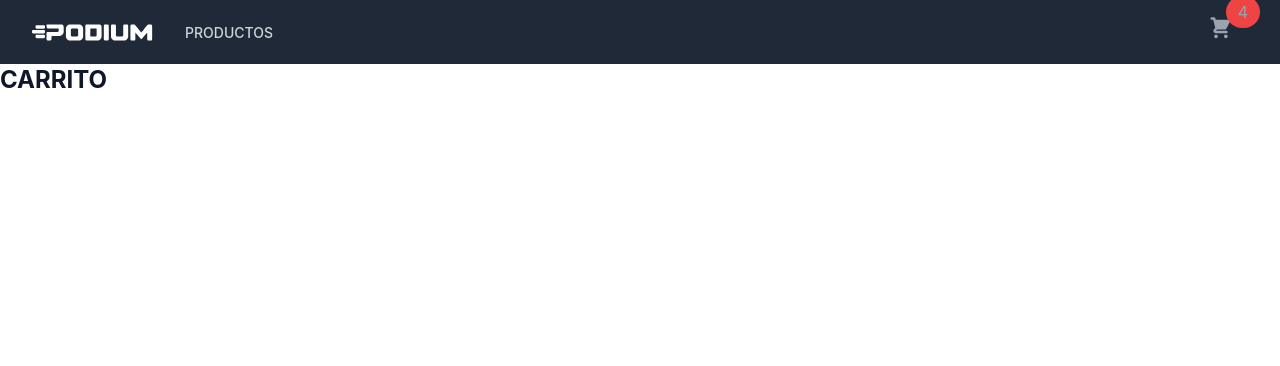
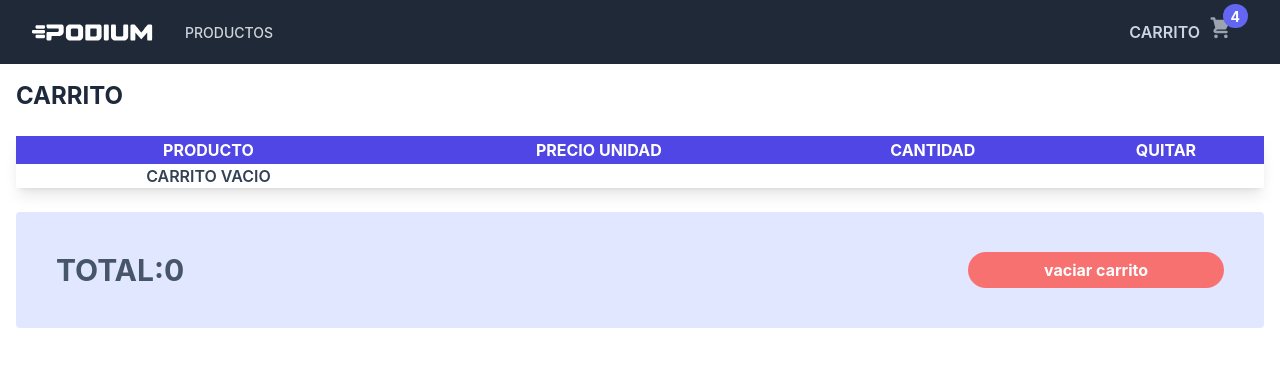
Before and after one commit to diegodg91/podium-shop, a React (Create React App) app: page /cart in a window 1280 px wide. Shown: the top 366 px of the page. Built offline with nearby package versions, Linux system fonts and the light colour scheme.

Commit message:
Seccion Cart - maquetado

```diff
--- a/src/components/Badge.js
+++ b/src/components/Badge.js
@@ -1,7 +1,7 @@
 const Badge = ( {cantidad} ) => {
 return (
-    <div className="absolute top-0 right-0 px-3 py-1 -mt-3 -mr-3 bg-red-500 rounded-full">
-        <span>{cantidad} </span>
+    <div className="absolute px-2 -mt-2 -mr-2 bg-indigo-500 rounded-full right-2 top-1 hover:bg-indigo-300">
+        <span className="text-sm font-bold text-white">{cantidad}</span>
     </div>
 )
 }
--- /dev/null
+++ b/src/components/Cart.js
@@ -0,0 +1,58 @@
+import { useState } from "react";
+import { useContext } from "react";
+import { CartContext } from "./CartContext";
+import ItemInCart from "./ItemInCart";
+
+
+const Cart = () => {
+const [total] = useState(0);
+
+const render = useContext(CartContext)
+const clearP = useContext(CartContext)
+
+    return(
+        <>
+
+        <div className="container mx-auto">
+
+            <div className="flex justify-center h-screen gap-4 rounded-lg">
+                <div className="w-full p-4">
+                <h1 className="text-2xl font-bold uppercase text-slate-800">carrito</h1>
+
+                <table className="w-full mt-6 text-center shadow-lg table-auto">
+                        <thead>
+                            <tr>
+                            <th  className="text-white uppercase bg-indigo-600 border border-indigo-600">Producto</th>
+                            <th  className="text-white uppercase bg-indigo-600 border border-indigo-600">Precio Unidad</th>
+                            <th  className="text-white uppercase bg-indigo-600 border border-indigo-600">Cantidad</th>
+                            <th  className="text-white uppercase bg-indigo-600 border border-indigo-600">Quitar</th>
+                            </tr>
+                        </thead>
+
+                        <tbody>
+                        {
+                            render.cartList.length === 0 ? <p className="font-semibold text-center uppercase text-slate-700">carrito vacio</p>
+                            :render.cartList.map((ele) =>
+                            <ItemInCart key={ele.id} nombre={ele.nombre} image={ele.image} precio={ele.precio} cantidad={ele.cantidad}/>)
+
+                        }
+
+
+
+
+                        </tbody>
+                </table>
+
+                        <div className="flex justify-between w-full gap-10 p-10 mt-6 bg-indigo-100 rounded">
+                            <p className="text-3xl font-bold uppercase text-slate-600">Total:{total}</p>
+                            <button onClick={clearP} type="button" className="w-64 font-bold text-white bg-red-400 rounded-full hover:bg-red-600">vaciar carrito</button>
+                        </div>
+                </div>
+            </div>
+        </div>
+        {/* <button onClick={clearP} type="button" className="w-64 p-2 font-semibold uppercase bg-red-400 rounded">borrar</button> */}
+        </>
+    );
+}
+
+export default Cart
--- /dev/null
+++ b/src/components/CartContext.js
@@ -0,0 +1,47 @@
+import {createContext, useState} from "react";
+
+export const CartContext = createContext();
+
+    const CartContextProvider = ({children}) => {
+        const [cartList, setCartList] = useState([]);
+        const [total, setTotal] = useState(0);
+
+        const getProductId = (id) =>cartList.find(ele=>ele.id === id) || null
+
+        const addToCart = (detail, cantidad) => {
+            const product = getProductId(detail.id)
+            if(!product){
+                detail.cantidad = cantidad;
+                setCartList([...cartList, detail]);
+            }else{
+                if(product.cantidad + cantidad > product.stock)
+                return false;
+                product.cantidad += cantidad
+            }
+
+            setTotal(total + cantidad);
+            return true
+
+        }
+
+        const removeItem = (id) => {
+            const result = cartList.filter(ele => ele.id !== parseInt(id))
+            setCartList(result)
+        }
+
+        const clearP = () => {
+            setCartList([]);
+            setTotal([])
+        }
+
+        const isInCart = (product) => getProductId(product.id) ? true : false
+
+
+    return (
+        <CartContext.Provider value={{cartList, addToCart, removeItem, clearP, isInCart}}>
+          {children}
+        </CartContext.Provider>
+    );
+}
+
+export default CartContextProvider
--- a/src/components/Cartwidget.js
+++ b/src/components/Cartwidget.js
@@ -1,7 +1,10 @@
+import { useNavigate } from "react-router-dom";
 import Badge from "./Badge"
 const Cartwidget = () => {
+
+    const toCart= useNavigate()
     return (
-        <button type="button"
+        <button onClick={()=>toCart('/cart')} type="button"
                     className="relative p-2 text-gray-400 bg-gray-800 rounded-full hover:text-white focus:outline-none focus:ring-2 focus:ring-offset-2 focus:ring-offset-gray-800 focus:ring-white">
                     <div>
                         <Badge cantidad={4}/>
--- a/src/components/ItemDetail.js
+++ b/src/components/ItemDetail.js
@@ -1,22 +1,26 @@
-import React from "react"
 import ItemCount from "./ItemCount"
 import LinkToCart from "./LinkToCart"
-import { useState } from "react"
+import toast from "react-hot-toast"
+import { useState} from "react"
 import { useNavigate } from "react-router-dom"
-import toast from "react-hot-toast"
+import { CartContext } from "./CartContext"
+import React, { useContext } from "react"
 
 const ItemDetail = ({detail}) => {
 
    const {image, nombre, precio, stock} = detail
 
-   const [cantidad, setCantidad] = useState(0);
+   const [cantidad, setCantidad] = useState([]);
 
    const [compra, setCompra] = useState(false)
 
+//    CONTEXT
+    const {addToCart} = useContext(CartContext)
+
    const onAdd = () => {
     setCompra(true);
-    toast.success(`¡${cantidad} Productos Agregados!`);
-
+    toast.success(`¡${cantidad} Productos Agregados!`)
+    addToCart(detail, cantidad);
 }
 
    const volver = useNavigate()
--- /dev/null
+++ b/src/components/ItemInCart.js
@@ -0,0 +1,24 @@
+import { useContext } from "react";
+import { CartContext } from "./CartContext";
+const ItemInCart = (ele) => {
+    const {removeItem} = useContext(CartContext)
+    return(
+
+        <tr>
+                            <td className="px-6 py-12 border border-indigo-600">
+                                <div className="flex items-center justify-center gap-2">
+                                <img src={ele.image} alt="pro" className="justify-center w-20 h-auto rounded-full"/>
+                                <p className="font-semibold text-slate-800">{ele.nombre}</p>
+                                </div>
+                            </td>
+                            <td className="px-6 py-12 font-bold border border-indigo-600 text-slate-800">$ {ele.precio}</td>
+                            <td className="px-6 py-12 font-bold border border-indigo-600 text-slate-800">{ele.cantidad}</td>
+                            <td className="px-6 py-12 border border-indigo-600">
+                            <button onClick={removeItem} type="button" className="w-8 h-8 text-lg font-bold text-white bg-red-300 rounded-full hover:bg-red-500">-</button>
+                            </td>
+
+                            </tr>
+    )
+}
+
+export default ItemInCart
--- a/src/components/Navbar.js
+++ b/src/components/Navbar.js
@@ -54,7 +54,9 @@ const Navbar = () => {
 
             {/* <!-- ICON CART --> */}
             <div className="absolute inset-y-0 right-0 flex items-center pr-2 sm:static sm:inset-auto sm:ml-6 sm:pr-0">
-                <Cartwidget/>
+            <Link to={'/cart'} className="font-semibold uppercase hover:text-white text-slate-300">carrito</Link>
+
+              <Cartwidget/>
             </div>
         </div>
     </div>
--- a/src/pages/Cart.js
+++ /dev/null
@@ -1,11 +0,0 @@
-import React from "react";
-
-const Cart = () => {
-    return(
-        <div className="container mx-auto">
-            <h1 className="text-2xl font-bold uppercase text-slate-900">Carrito</h1>
-        </div>
-    )
-}
-
-export default Cart
```
Also changed, not shown: src/App.js (+5 -5 lines).
